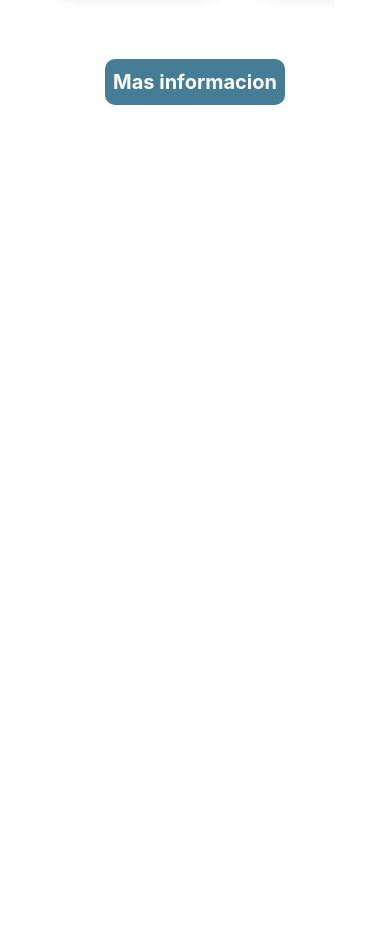
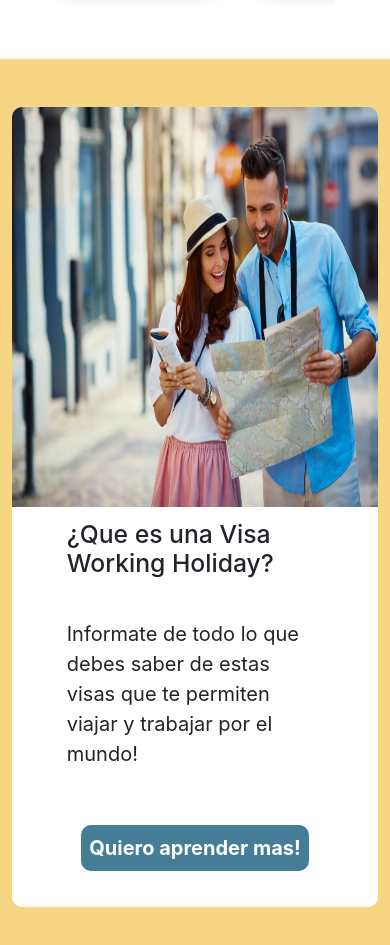
Before and after one commit to LucianoGuijarro/JustGo, a React (Create React App) app: page / in a window 390 px wide. Shown: the part 997-1942 px from the top of the page. Before the commit the page ends 1150 px from the top, so only its background shows below. Built offline with nearby package versions, Linux system fonts and the light colour scheme.

Commit message:
agrego seccion de InformacionWH

```diff
--- a/src/App.js
+++ b/src/App.js
@@ -3,6 +3,7 @@ import Banners from './components/Banners/Banners';
 import EmpezarExperiencia from './components/EmpezarExperiencia/EmpezarExperiencia';
 import GridDestinos from './components/GridDestinos/GridDestinos';
 import Navbar from './components/Navbar/Navbar';
+import InformacionWH from './components/QueEsWorkingHolidays/InformacionWH';
 
 function App() {
   return (
@@ -11,6 +12,7 @@ function App() {
     <Banners />
     <GridDestinos />
     <EmpezarExperiencia  />
+    <InformacionWH />
     </>
   );
 }
--- a/src/components/Banners/Banners.jsx
+++ b/src/components/Banners/Banners.jsx
@@ -5,7 +5,7 @@ const Banners = () => {
     return (
         <>
             <div className={styles.contenedor}>
-                <img className={styles.img} src={banner} alt="" />
+                <img className={styles.img} src={banner} alt="Banner" />
                 <h2 className={styles.titulo}>Vivi la experiencia de vivir y trabajar en diferentes paises</h2>
                 <p className={styles.text}>Miles de personas ya se animaron, y vos... ¿Te animaras?</p>
             </div>
--- a/src/components/EmpezarExperiencia/EmpezarExperiencia.jsx
+++ b/src/components/EmpezarExperiencia/EmpezarExperiencia.jsx
@@ -29,8 +29,8 @@ const EmpezarExperiencia = () => {
                     </div>
                 </div>
             </div>
-            <div className={`d-flex justify-content-center ${styles.ocultar}`}>
-                <button className={`${styles.boton} mb-5 p-2 fw-bold fs-5`}>Mas informacion</button>
+            <div className={`d-flex justify-content-center`}>
+                <button className={`${styles.boton} ${styles.ocultar} mb-5 p-2 fw-bold fs-5`}>Mas informacion</button>
             </div>
         </>
     )
--- /dev/null
+++ b/src/components/QueEsWorkingHolidays/InformacionWH.jsx
@@ -0,0 +1,26 @@
+import React from 'react';
+import styles from './InformacionWH.module.css';
+import imagenCard from '../../img/infoWH.jpg';
+
+const InformacionWH = () => {
+  return (
+    <div className={`container-fluid ${styles.colorFondo}`}>
+        <div className="container">
+            <div className={`row justify-content-center py-5 ${styles.column}`}>
+                <div className={`col-5 bg-white d-flex flex-column align-items-center justify-content-center ${styles.cardRow} ${styles.cardTexto}`}>
+                    <h2 className='w-75 py-4'>¿Que es una Visa Working Holiday?</h2>
+                    <p className='w-75 pb-4 mt-2 fs-5'>Informate de todo lo que debes saber de estas visas que te permiten viajar y trabajar por el mundo!</p>
+                    <div>
+                        <button className={`mb-5 mt-3 p-2 fw-bold fs-5 ${styles.boton}`}>Quiero aprender mas!</button>
+                    </div>
+                </div>
+                <div className={`col-5 p-0 ${styles.cardRow}`}>
+                    <img className={`${styles.imagen}`} src={imagenCard} alt="imagen Informacion" />
+                </div>
+            </div>
+        </div>
+    </div>
+  )
+}
+
+export default InformacionWH
--- /dev/null
+++ b/src/components/QueEsWorkingHolidays/InformacionWH.module.css
@@ -0,0 +1,60 @@
+.colorFondo {
+    background: #f7d683;
+}
+
+.cardRow {
+    height: 400px;
+}
+
+.cardTexto {
+    border-top-left-radius: 10px;
+    border-bottom-left-radius: 10px;
+}
+
+.imagen {
+    height: 400px;
+    width: 100%;
+    border-top-right-radius: 10px;
+    border-bottom-right-radius: 10px;
+}
+
+.boton {
+    border: none;
+    background: #457d97;
+    border-radius: 10px;
+    color: white;
+}
+
+.boton:hover {
+    opacity: 0.8;
+    color: black;
+    transition: 0.3s;
+    scale: 1.1;
+}
+
+@media (max-width: 992px) {
+    .column {
+        flex-direction: column-reverse;
+        align-items: center;
+    }
+
+    .cardRow {
+        width: 70%;
+    }
+
+    .cardTexto {
+        border-bottom-right-radius: 10px;
+        border-top-left-radius: 0px;
+    }
+
+    .imagen {
+        border-top-left-radius: 10px;
+        border-bottom-right-radius: 0px;
+    }
+}
+
+@media (max-width: 768px) {
+    .cardRow {
+        width: 100%;
+    }
+}
```
Also changed, not shown: src/img/infoWH.jpg (added).
